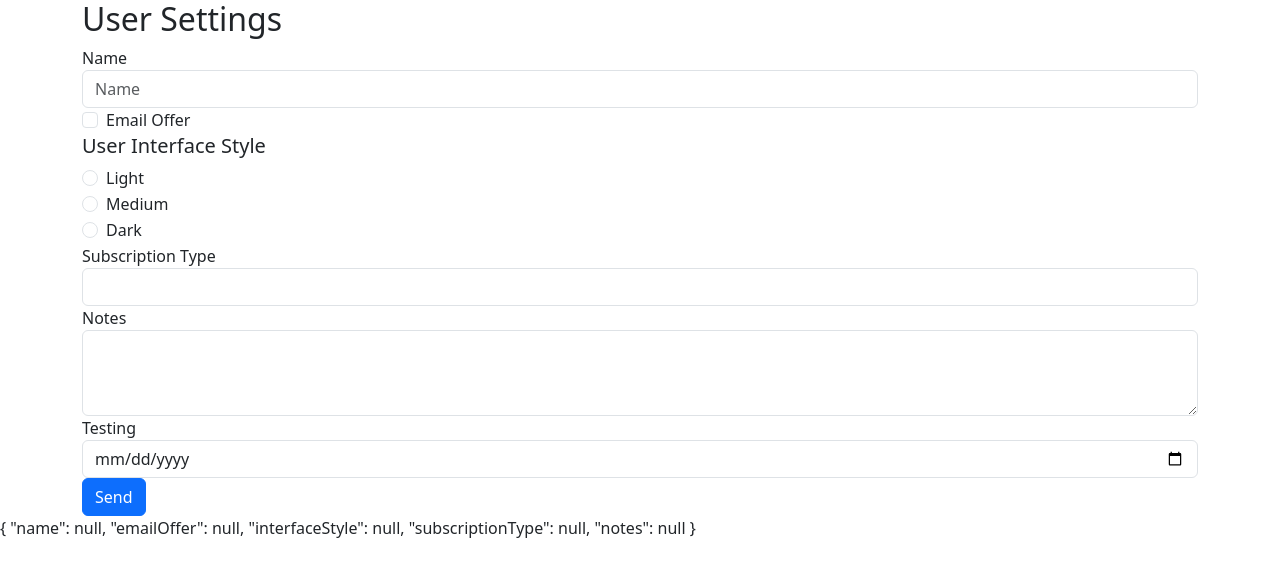
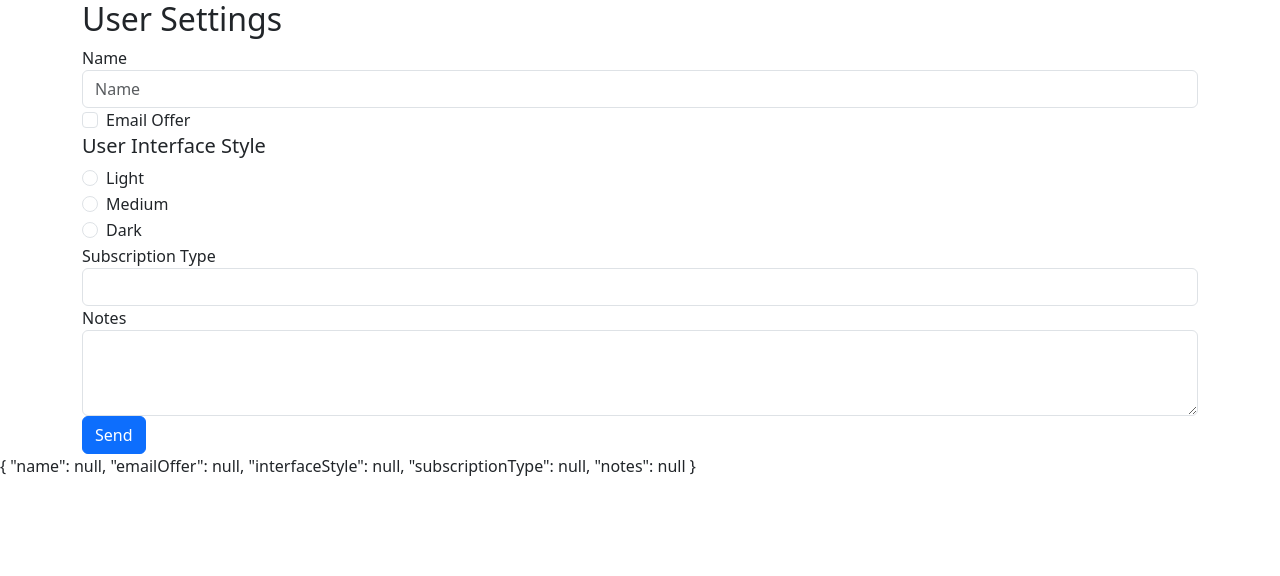
Before and after one commit to skysrc/ngForm, an Angular app: page / in a window 1280 px wide. Shown: the top 576 px of the page. Built offline with nearby package versions, Linux system fonts and the light colour scheme.

Commit message:
handle post error

```diff
--- a/src/app/data/data.service.ts
+++ b/src/app/data/data.service.ts
@@ -12,7 +12,7 @@
 
   postUserSettingsForm(userSettings: UserSettings): Observable<any> {
 
-    return this.http.post('url', userSettings);
+    return this.http.post('https://putsreq.com/nvqbSHJJizaSiH06qdqO', userSettings);
     //return of(userSettings);
 
   }
--- a/src/app/user-settings-form/user-settings-form.component.html
+++ b/src/app/user-settings-form/user-settings-form.component.html
@@ -96,9 +96,8 @@
       ></textarea>
     </div>
 
-    <div class="form-group">
-      <label for="testing">Testing</label>
-      <input type="date" id="testing" name="testing" class="form-control" />
+    <div [hidden]="!postError" class="alert alert-danger">
+      {{ postErrorMessage }}
     </div>
     <button class="btn btn-primary">Send</button>
   </form>
--- a/src/app/user-settings-form/user-settings-form.component.ts
+++ b/src/app/user-settings-form/user-settings-form.component.ts
@@ -19,6 +19,8 @@
   }
 
   userSettings: UserSettings = { ...this.originalUserSettings };
+  postError = false;
+  postErrorMessage = '';
 
   constructor(private dataService: DataService) { }
 
@@ -27,12 +29,26 @@
   onBlur(field: NgModel) {
     console.log('in onBlur: ', field.valid);
   }
+
+  onHttpError(errorResponse: any) {
+    console.log('error: ', errorResponse);
+    this.postError = true;
+    this.postErrorMessage = errorResponse.error.errorMessage;
+  }
+
   onSubmit(form: NgForm) {
     console.log('in submit ', form.valid);
-    this.dataService.postUserSettingsForm(this.userSettings).subscribe(
-      result => console.log('success', result),
-      error => console.log('error: ', error)
-    );
+
+    if (form.valid) {
+      this.dataService.postUserSettingsForm(this.userSettings).subscribe(
+        result => console.log('success', result),
+        error => this.onHttpError(error)
+      );
+    }
+    else {
+      this.postError = true;
+      this.postErrorMessage = "Please fix the above errors";
+    }
   }
 
 }
```
